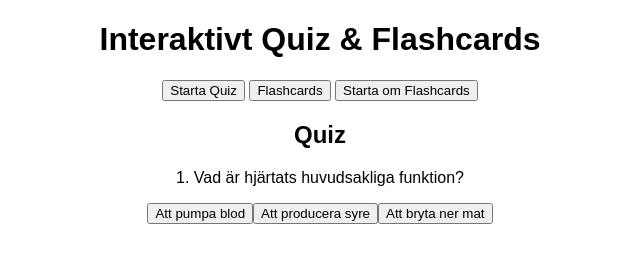
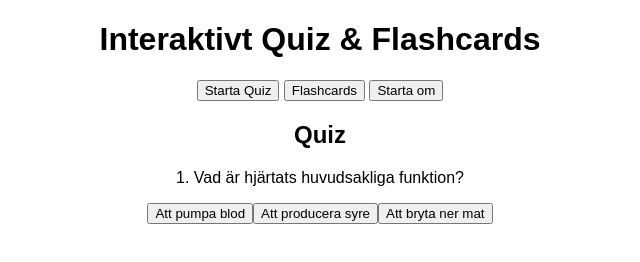
Before and after one commit to TManke/Idrottsprov, a plain HTML site: page index.html in a window 1280 px wide. Shown: the whole page, without its empty margins (320-960 px from the left). Drawn offline with Linux system fonts and the light colour scheme.

Commit message:
Update index.html

```diff
--- a/index.html
+++ b/index.html
@@ -25,7 +25,7 @@
 
     <button onclick="showSection('quiz-section'); shuffleQuestions();">Starta Quiz</button>
     <button onclick="showSection('flashcard-section')">Flashcards</button>
-    <button onclick="restartFlashcards()">Starta om Flashcards</button>
+   <button onclick="restartAll()">Starta om</button>
 
 
     <div id="quiz-section" class="section">
```
